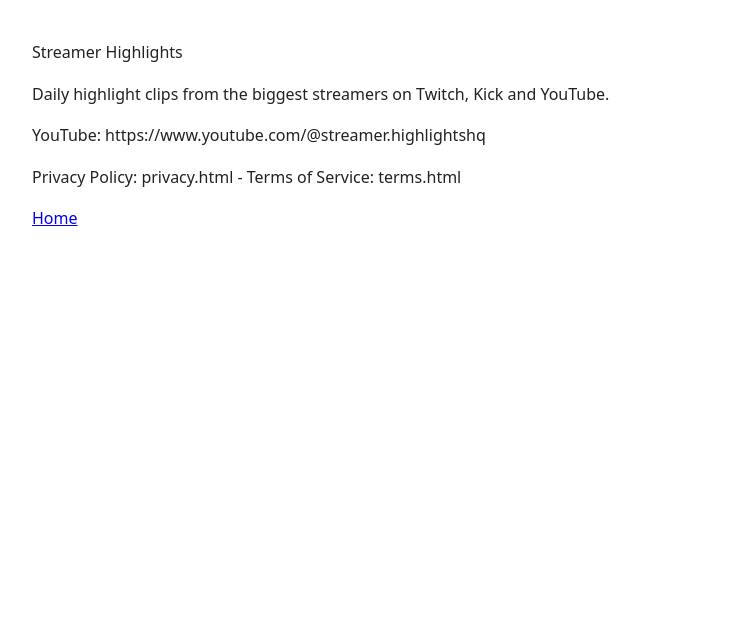
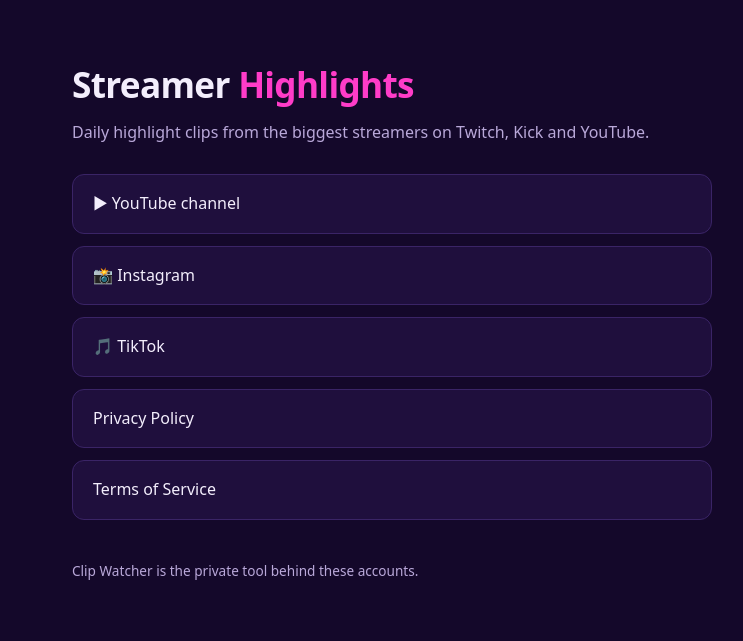
Before and after one commit to mcpclaude001-ui/mcpclaude001-ui.github.io, a plain HTML site: page index.html in a window 1280 px wide. Shown: the whole page, without its empty margins (248-991 px from the left). Drawn offline with Linux system fonts and the light colour scheme.

Commit message:
Add files via upload

```diff
--- a/index.html
+++ b/index.html
@@ -1,3 +1,35 @@
-<!doctype html><html lang="en"><head><meta charset="utf-8"><meta name="viewport" content="width=device-width,initial-scale=1">
-<title>Streamer Highlights</title><style>body{font-family:system-ui,sans-serif;max-width:720px;margin:40px auto;padding:0 16px;line-height:1.6;color:#222;background:#fff}</style></head>
-<body><p>Streamer Highlights</p><p>Daily highlight clips from the biggest streamers on Twitch, Kick and YouTube.</p><p>YouTube: https://www.youtube.com/@streamer.highlightshq</p><p>Privacy Policy: privacy.html - Terms of Service: terms.html</p><p><a href="index.html">Home</a></p></body></html>
+<!doctype html>
+<html lang="en">
+<head>
+<meta charset="utf-8">
+<meta name="viewport" content="width=device-width,initial-scale=1">
+<title>Streamer Highlights</title>
+<style>
+  :root { --bg: #14082a; --card: #1f0f3d; --text: #f3eefc; --muted: #b9a8d9; --accent: #ff3cc8; --accent2: #00dcff; }
+  body { margin: 0; background: var(--bg); color: var(--text); font-family: system-ui, -apple-system, Segoe UI, sans-serif; line-height: 1.6; }
+  main { max-width: 640px; margin: 0 auto; padding: 56px 16px; }
+  h1 { font-size: 2.2rem; margin: 0 0 8px; letter-spacing: -0.02em; }
+  h1 span { color: var(--accent); }
+  p { color: var(--muted); margin: 0 0 28px; }
+  .links { display: grid; gap: 12px; }
+  a.card { display: block; background: var(--card); color: var(--text); text-decoration: none; padding: 16px 20px;
+           border-radius: 12px; border: 1px solid #3a2466; }
+  a.card:hover { border-color: var(--accent2); }
+  footer { margin-top: 40px; font-size: .85rem; color: var(--muted); }
+</style>
+</head>
+<body>
+<main>
+  <h1>Streamer <span>Highlights</span></h1>
+  <p>Daily highlight clips from the biggest streamers on Twitch, Kick and YouTube.</p>
+  <div class="links">
+    <a class="card" href="https://www.youtube.com/@streamer.highlightshq">▶ YouTube channel</a>
+    <a class="card" href="https://www.instagram.com/streamer.highlights_/">📸 Instagram</a>
+    <a class="card" href="https://www.tiktok.com/@streamer.highlights_">🎵 TikTok</a>
+    <a class="card" href="privacy.html">Privacy Policy</a>
+    <a class="card" href="terms.html">Terms of Service</a>
+  </div>
+  <footer>Clip Watcher is the private tool behind these accounts.</footer>
+</main>
+</body>
+</html>
```
